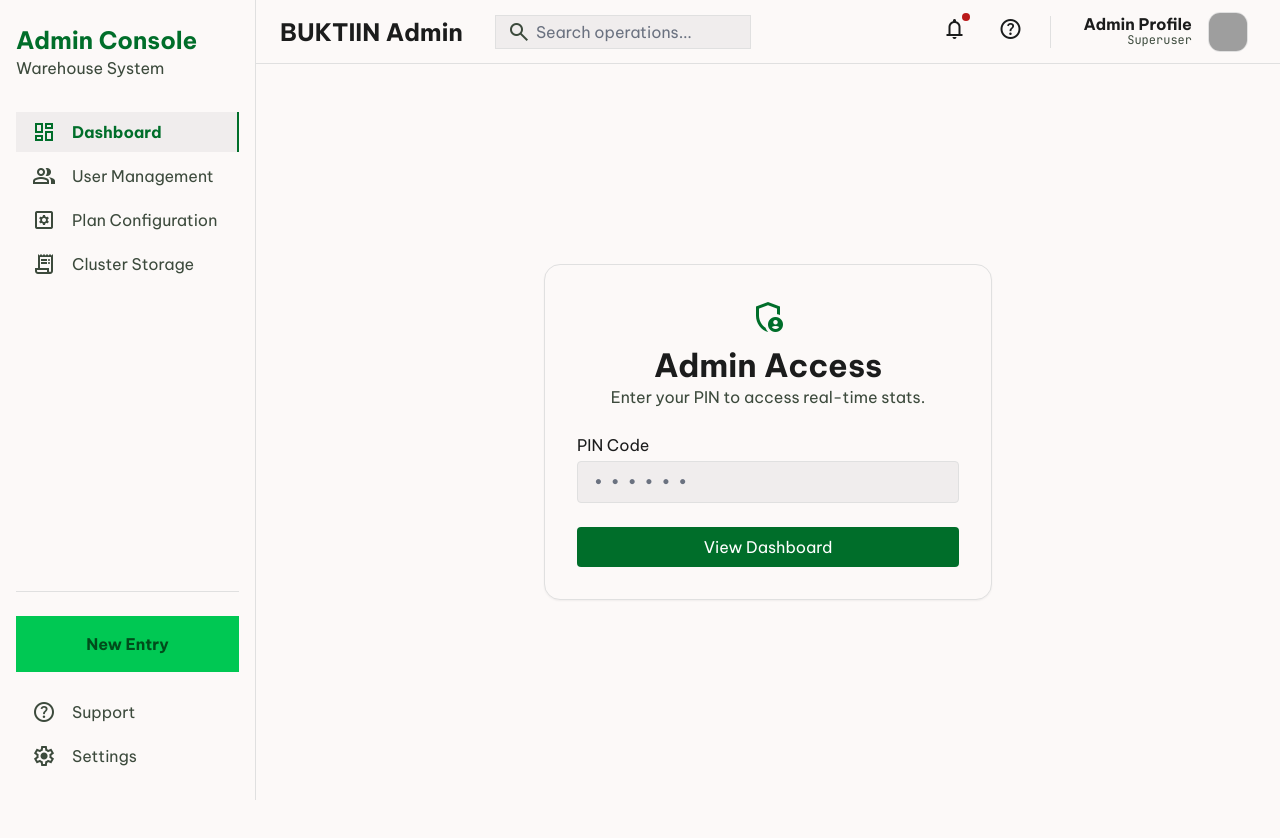
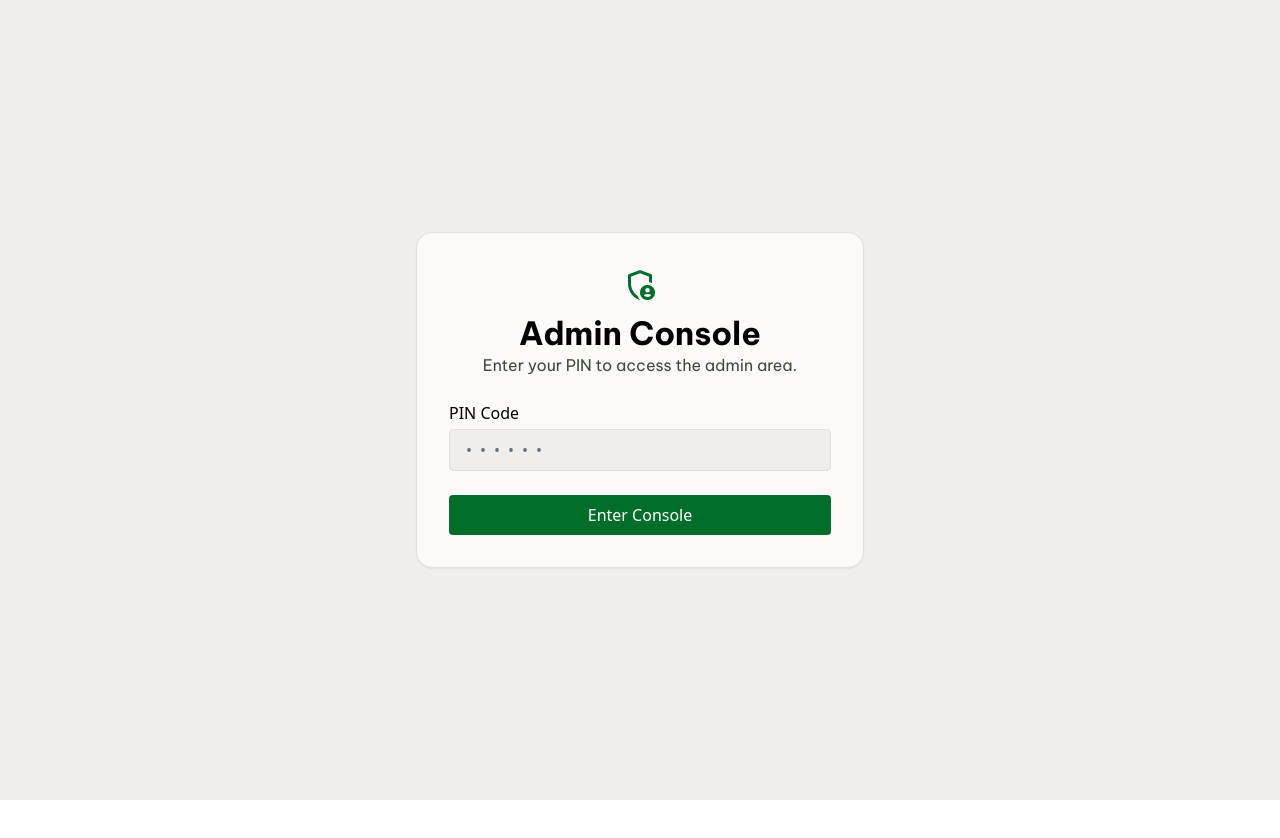
Before and after one commit to nafindo/buktiin, a React (Vite) app in the folder app/: page /#/admin in a window 1280 px wide. Before the commit this address led to /#/admin/dashboard. Shown: the top 838 px of the page. After the commit the page ends 800 px from the top, so only its background shows below. Built offline with nearby package versions, Linux system fonts and the light colour scheme; grey boxes are pictures that could not be loaded.

Commit message:
refactor(admin): move pin authentication to layout level

```diff
--- a/app/src/layouts/AdminLayout.tsx
+++ b/app/src/layouts/AdminLayout.tsx
@@ -1,8 +1,83 @@
+import { useState, useEffect } from 'react';
 import { Outlet, Link, useLocation } from 'react-router-dom';
+import { supabase } from '../lib/supabase';
 
 export default function AdminLayout() {
   const location = useLocation();
   const path = location.pathname;
+
+  const [pin, setPin] = useState('');
+  const [isAuthenticated, setIsAuthenticated] = useState(false);
+  const [loading, setLoading] = useState(false);
+  const [error, setError] = useState('');
+  const [checkingAuth, setCheckingAuth] = useState(true);
+
+  useEffect(() => {
+    const savedPin = sessionStorage.getItem('admin_pin');
+    if (savedPin) {
+      // Very basic check, assume it's valid if it exists.
+      // The child pages will fail gracefully if it's actually invalid.
+      setIsAuthenticated(true);
+    }
+    setCheckingAuth(false);
+  }, []);
+
+  const handleLogin = async (e: React.FormEvent) => {
+    e.preventDefault();
+    setLoading(true);
+    setError('');
+
+    try {
+      // Test the PIN by calling the RPC
+      const { error: rpcError } = await supabase.rpc('get_admin_dashboard_stats', { pin_code: pin });
+      if (rpcError) throw rpcError;
+
+      sessionStorage.setItem('admin_pin', pin);
+      setIsAuthenticated(true);
+    } catch (err: any) {
+      console.error(err);
+      setError('Invalid PIN or Server Error');
+    } finally {
+      setLoading(false);
+    }
+  };
+
+  if (checkingAuth) return null;
+
+  if (!isAuthenticated) {
+    return (
+      <div className="min-h-screen bg-surface-container flex items-center justify-center p-lg">
+        <form onSubmit={handleLogin} className="bg-surface border border-ui-divider p-xl rounded-2xl w-full max-w-md flex flex-col gap-lg shadow-sm">
+          <div className="text-center">
+            <span className="material-symbols-outlined text-primary text-4xl mb-sm">admin_panel_settings</span>
+            <h2 className="font-headline-lg text-headline-lg">Admin Console</h2>
+            <p className="font-body-md text-on-surface-variant">Enter your PIN to access the admin area.</p>
+          </div>
+
+          <div className="flex flex-col gap-xs">
+            <label className="font-label-md text-label-md">PIN Code</label>
+            <input
+              type="password"
+              value={pin}
+              onChange={(e) => setPin(e.target.value)}
+              className="bg-surface-container border border-ui-divider rounded-lg px-md py-sm focus:border-primary outline-none font-code-md tracking-[0.5em]"
+              placeholder="••••••"
+              required
+            />
+            {error && <p className="text-status-error font-code-sm text-sm">{error}</p>}
+          </div>
+
+          <button
+            type="submit"
+            disabled={loading}
+            className="bg-primary text-on-primary py-sm rounded-lg font-label-lg hover:bg-primary/90 disabled:opacity-50 transition-colors"
+          >
+            {loading ? 'Authenticating...' : 'Enter Console'}
+          </button>
+        </form>
+      </div>
+    );
+  }
 
   return (
     <div className="bg-surface text-on-surface font-body-md">
--- a/app/src/pages/AdminDashboard.tsx
+++ b/app/src/pages/AdminDashboard.tsx
@@ -1,63 +1,53 @@
-import { useState } from 'react';
+import { useState, useEffect } from 'react';
 import { supabase } from '../lib/supabase';
 
 export default function AdminDashboard() {
-  const [pin, setPin] = useState('');
-  const [isAuthenticated, setIsAuthenticated] = useState(false);
-  const [loading, setLoading] = useState(false);
+  const [loading, setLoading] = useState(true);
   const [error, setError] = useState('');
   const [stats, setStats] = useState<any>(null);
 
-  const handleLogin = async (e: React.FormEvent) => {
-    e.preventDefault();
-    setLoading(true);
-    setError('');
+  useEffect(() => {
+    const fetchStats = async () => {
+      const pin = sessionStorage.getItem('admin_pin');
+      if (!pin) {
+        setError('No PIN found. Please login again.');
+        setLoading(false);
+        return;
+      }
 
       try {
         const { data, error: rpcError } = await supabase.rpc('get_admin_dashboard_stats', { pin_code: pin });
         if (rpcError) throw rpcError;
-
         setStats(data);
-      setIsAuthenticated(true);
       } catch (err: any) {
         console.error(err);
-      setError('Invalid PIN or Server Error');
+        setError('Failed to load stats or invalid PIN.');
       } finally {
         setLoading(false);
       }
     };
 
-  if (!isAuthenticated) {
+    fetchStats();
+  }, []);
+
+  if (loading) {
     return (
-      <div className="min-h-[calc(100vh-64px)] flex items-center justify-center p-lg">
-        <form onSubmit={handleLogin} className="bg-surface border border-ui-divider p-xl rounded-2xl w-full max-w-md flex flex-col gap-lg shadow-sm">
-          <div className="text-center">
-            <span className="material-symbols-outlined text-primary text-4xl mb-sm">admin_panel_settings</span>
-            <h2 className="font-headline-lg text-headline-lg">Admin Access</h2>
-            <p className="font-body-md text-on-surface-variant">Enter your PIN to access real-time stats.</p>
+      <div className="p-lg flex items-center justify-center min-h-[calc(100vh-64px)]">
+        <div className="flex flex-col items-center gap-sm">
+          <span className="material-symbols-outlined animate-spin text-primary text-4xl">refresh</span>
+          <p className="font-code-md text-on-surface-variant">Syncing live data...</p>
         </div>
+      </div>
+    );
+  }
 
-          <div className="flex flex-col gap-xs">
-            <label className="font-label-md text-label-md">PIN Code</label>
-            <input
-              type="password"
-              value={pin}
-              onChange={(e) => setPin(e.target.value)}
-              className="bg-surface-container border border-ui-divider rounded-lg px-md py-sm focus:border-primary outline-none font-code-md tracking-[0.5em]"
-              placeholder="••••••"
-              required
-            />
-            {error && <p className="text-status-error font-code-sm text-sm">{error}</p>}
+  if (error) {
+    return (
+      <div className="p-lg flex items-center justify-center min-h-[calc(100vh-64px)]">
+        <div className="bg-error-container text-on-error-container p-lg rounded-xl max-w-md text-center">
+          <span className="material-symbols-outlined text-4xl mb-sm">error</span>
+          <p className="font-body-lg">{error}</p>
         </div>
-
-          <button
-            type="submit"
-            disabled={loading}
-            className="bg-primary text-on-primary py-sm rounded-lg font-label-lg hover:bg-primary/90 disabled:opacity-50 transition-colors"
-          >
-            {loading ? 'Authenticating...' : 'View Dashboard'}
-          </button>
-        </form>
       </div>
     );
   }
```
Lines whose indentation alone changed are shown as unchanged.
